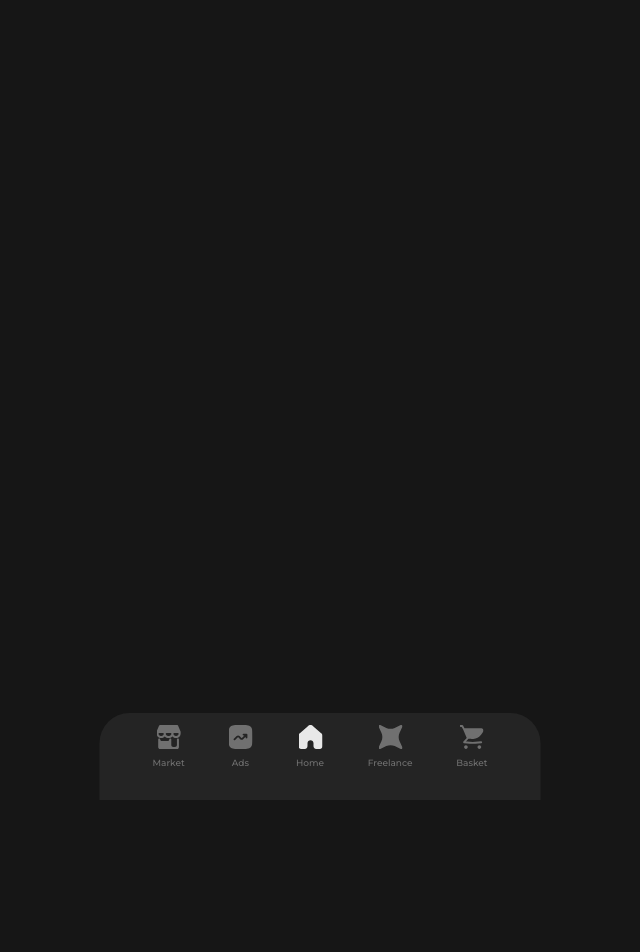
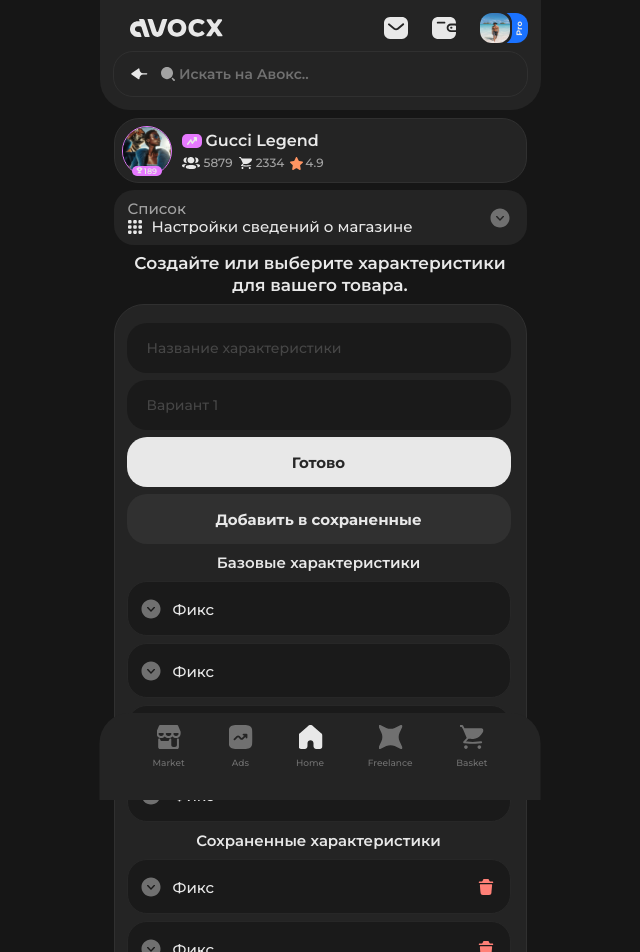
Before and after one commit to fayzullayevelmurod/Avocx-Mini-app, a React (Vite) app: page /management-characteristics in a window 1280 px wide. Shown: the top 952 px of the page, without its empty margins (320-960 px from the left). Before the commit the page ends 800 px from the top, so only its background shows below. Built offline with nearby package versions, Linux system fonts and the light colour scheme.

Commit message:
management-characteristics page finished

```diff
--- a/src/components/CustomSelect.jsx
+++ b/src/components/CustomSelect.jsx
@@ -53,7 +53,7 @@ export const CustomSelect = ({
         } ${rightIcon && "justify-between"}`}
       >
         <div
-          className={`text-left flex items-center gap-[11px] ${
+          className={`text-left flex items-center gap-[10px] ${
             rightIcon ? "w-[90%]" : ""
           }`}
         >
@@ -95,7 +95,7 @@ export const CustomSelect = ({
             />
           </svg>
         )}
-        {trashIcon && <img src="/images/icons/trash-small.svg" alt="trash" />}
+        {trashIcon && <img src="/images/icons/red-trash.svg" alt="trash" />}
       </button>
 
       {/* Dropdown menu */}
--- /dev/null
+++ b/src/pages/ManagementCharacteristics.jsx
@@ -0,0 +1,115 @@
+import { Button, CardUI, InputForm, List, ProfileBox } from "../components";
+import { CustomSelect } from "../components/CustomSelect";
+import { Header } from "../layouts";
+
+export const ManagementCharacteristics = () => {
+  const categoryOptions = [
+    "Настройки сведений о магазине",
+    "Настройки сведений о магазине 2",
+    "Настройки сведений о магазине 3",
+  ];
+  const options = [
+    { value: "sell", label: "Цвет " },
+    { value: "buy", label: "Цвет 2" },
+    { value: "rent", label: "Цвет 3" },
+  ];
+  const options2 = [
+    { value: "sell", label: "Цвет " },
+    { value: "buy", label: "Цвет 2" },
+    { value: "rent", label: "Цвет 3" },
+  ];
+  const options3 = [
+    { value: "sell", label: "Цвет " },
+    { value: "buy", label: "Цвет 2" },
+    { value: "rent", label: "Цвет 3" },
+  ];
+  const options4 = [
+    { value: "sell", label: "Цвет " },
+    { value: "buy", label: "Цвет 2" },
+    { value: "rent", label: "Цвет 3" },
+  ];
+  const options5 = [
+    { value: "sell", label: "Цвет " },
+    { value: "buy", label: "Цвет 2" },
+    { value: "rent", label: "Цвет 3" },
+  ];
+  const options6 = [
+    { value: "sell", label: "Цвет " },
+    { value: "buy", label: "Цвет 2" },
+    { value: "rent", label: "Цвет 3" },
+  ];
+  return (
+    <div>
+      <Header search={true} />
+      <div className="space-y-[7px]">
+        <ProfileBox />
+        <List options={categoryOptions} icon={true} />
+      </div>
+      <h3 className="text-center mt-[7px] mb-2 text-17 font-semibold w-[90%] mx-auto leading-[130%]">
+        Создайте или выберите характеристики для вашего товара.
+      </h3>
+      <CardUI className="rounded-[30px] !pt-[18px] !pl-3 !pr-[15px] !pb-3 space-y-[7px]">
+        <InputForm
+          placeHolder="Название характеристики"
+          className="!h-[50px] pt-[8px] pl-5"
+        />
+        <InputForm
+          placeHolder="Вариант 1"
+          className="!h-[50px] pt-[8px] pl-5"
+        />
+        <Button>Готово</Button>
+        <Button type="gray">Добавить в сохраненные</Button>
+        <h3 className="text-center font-semibold text-15 py-1">
+          Базовые характеристики
+        </h3>
+        <CustomSelect
+          options={options}
+          placeholder="Фикс"
+          leftIcon={true}
+          bgColor="bg-[#1A1A1A]"
+          className="!border !border-[#303030] h-[45px]"
+        />
+        <CustomSelect
+          options={options2}
+          placeholder="Фикс"
+          leftIcon={true}
+          bgColor="bg-[#1A1A1A]"
+          className="!border !border-[#303030] h-[45px]"
+        />
+        <CustomSelect
+          options={options3}
+          placeholder="Фикс"
+          leftIcon={true}
+          bgColor="bg-[#1A1A1A]"
+          className="!border !border-[#303030] h-[45px]"
+        />
+        <CustomSelect
+          options={options4}
+          placeholder="Фикс"
+          leftIcon={true}
+          bgColor="bg-[#1A1A1A]"
+          className="!border !border-[#303030] h-[45px]"
+        />
+        <h3 className="text-center font-semibold text-15 py-1">
+          Сохраненные характеристики
+        </h3>
+        <CustomSelect
+          options={options5}
+          placeholder="Фикс"
+          leftIcon={true}
+          bgColor="bg-[#1A1A1A]"
+          className="!border !border-[#303030] h-[45px]"
+          trashIcon={true}
+        />
+        <CustomSelect
+          options={options6}
+          placeholder="Фикс"
+          leftIcon={true}
+          bgColor="bg-[#1A1A1A]"
+          className="!border !border-[#303030] h-[45px]"
+          trashIcon={true}
+        />
+      </CardUI>
+    </div>
+  );
+};
--- a/src/pages/MapPage.jsx
+++ b/src/pages/MapPage.jsx
@@ -17,6 +17,8 @@ export const MapPage = () => {
     { path: "/my-shops", label: "Мои магазины. Нету" },
     { path: "/store-management", label: "Управление магазином" },
     { path: "/store-management-two", label: "Управление магазином 2" },
+    { path: "/management-characteristics", label: "Мои магазины. Управление характеристики" },
+
   ];
 
   return (
--- a/src/pages/index.js
+++ b/src/pages/index.js
@@ -13,3 +13,4 @@ export { MyAds } from "./MyAds";
 export { MyShops } from "./MyShops";
 export { StoreManagement } from "./StoreManagement";
 export { StoreManagementTwo } from "./StoreManagementTwo";
+export {ManagementCharacteristics} from './ManagementCharacteristics'
--- a/src/routes.jsx
+++ b/src/routes.jsx
@@ -1,5 +1,5 @@
 import { Route, Routes } from "react-router-dom";
-import { AdvertisingAccount, AdvertisingExchange, CartProducts, ChannelSettings, Home, Loading, MapPage, MyAds, MyShops, Notifications, Settings, SlideWindow, StoreManagement, StoreManagementTwo, Wallet } from "./pages";
+import { AdvertisingAccount, AdvertisingExchange, CartProducts, ChannelSettings, Home, Loading, ManagementCharacteristics, MapPage, MyAds, MyShops, Notifications, Settings, SlideWindow, StoreManagement, StoreManagementTwo, Wallet } from "./pages";
 
 const AppRoutes = () => {
   return (
@@ -20,6 +20,7 @@ const AppRoutes = () => {
       <Route path="/my-shops" element={<MyShops  />} />
       <Route path="/store-management" element={<StoreManagement  />} />
       <Route path="/store-management-two" element={<StoreManagementTwo  />} />
+      <Route path="/management-characteristics" element={<ManagementCharacteristics  />} />
 
     </Routes>
   );
```
